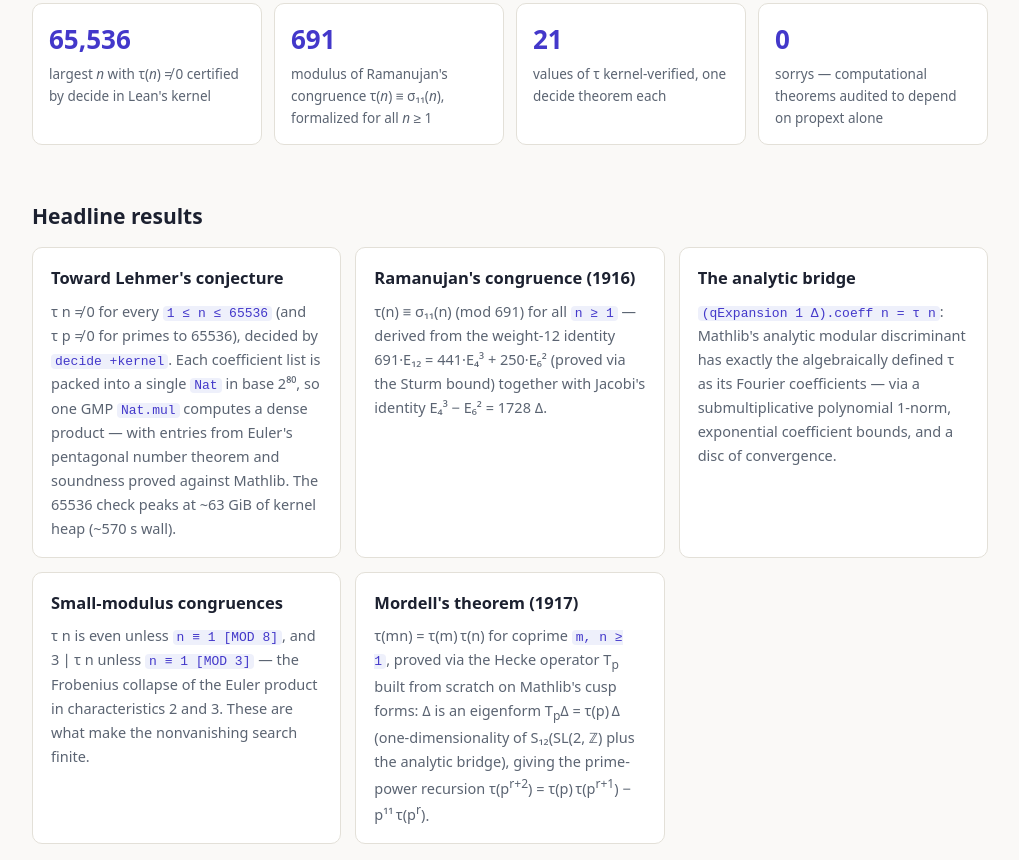
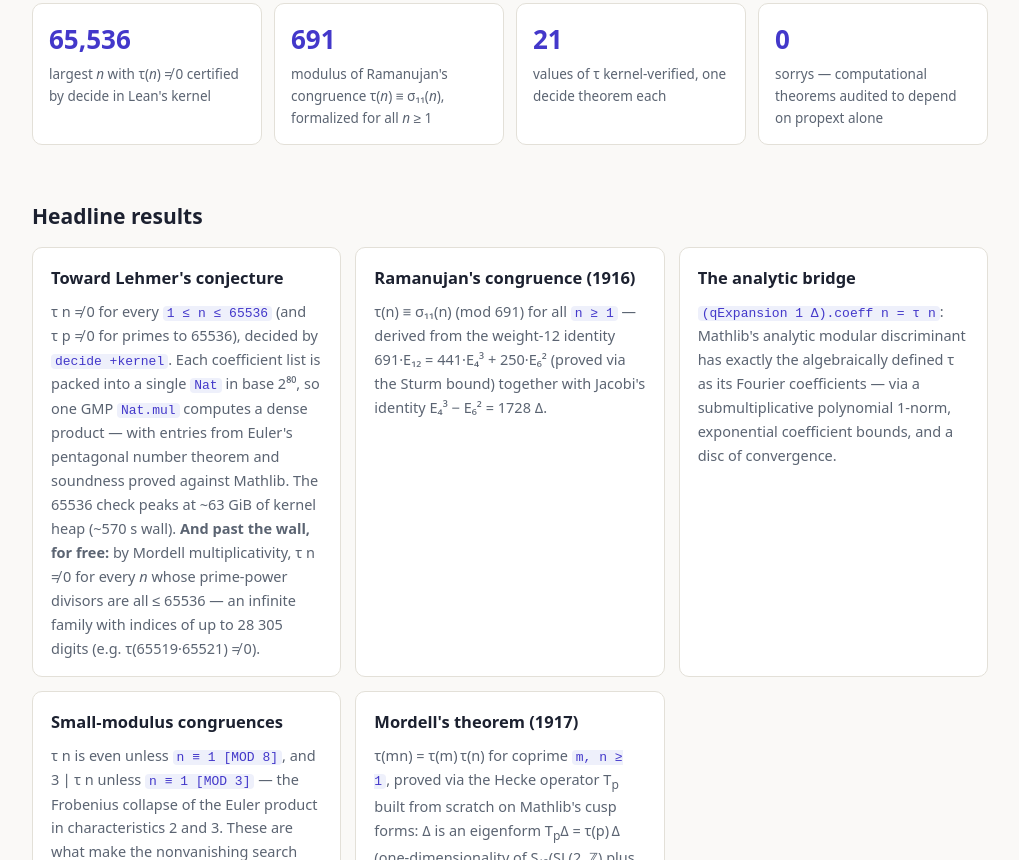
Before and after one commit to picodozbotdoz/math-proof1, a plain HTML site: page docs/index.html in a window 1280 px wide. Shown: the part 320-1180 px from the top of the page, without its empty margins (130-1149 px from the left). Drawn offline with Linux system fonts and the light colour scheme.

Commit message:
LehmerUnbounded (iteration 8): tau_ne_zero_of_forall_prime_pow — nonvanishing on an unbounded index set via Mordell
- light parametric theorem: verified tau m ≠ 0 on 1..B (any route) implies
  tau n ≠ 0 for every n whose prime-power divisors are all ≤ B
- heavy instantiation tau_ne_zero_of_prime_pow_le_65536 (LehmerPrimePower.lean,
  verified on Modal: 529 s, 62.9 GiB) + first index past the 65536 wall:
  tau_of_65519_mul_65521_ne_zero (tau 4292870399 ≠ 0)
- covered set now infinite: all squarefree products of the 6542 primes ≤ 65536
  (primorial has 28305 digits); export exists_prime_pow_decomp from Mordell.lean
- wire LehmerUnbounded into root/defaultTargets/CI; research log, README, docs

```diff
--- a/docs/index.html
+++ b/docs/index.html
@@ -105,7 +105,11 @@
       <code>Nat</code> in base 2⁸⁰, so one GMP <code>Nat.mul</code> computes a dense
       product — with entries from Euler's pentagonal number theorem and soundness
       proved against Mathlib. The 65536 check peaks at ~63&nbsp;GiB of kernel heap
-      (~570&nbsp;s wall).</p>
+      (~570&nbsp;s wall). <strong>And past the wall, for free:</strong> by Mordell
+      multiplicativity, <span class="math">τ&nbsp;n ≠ 0</span> for every <em>n</em>
+      whose prime-power divisors are all ≤&nbsp;65536 — an infinite family with
+      indices of up to 28&nbsp;305 digits (e.g.
+      <span class="math">τ(65519·65521)&nbsp;≠&nbsp;0</span>).</p>
     </div>
     <div class="card">
       <h3>Ramanujan's congruence (1916)</h3>
```
Also changed, not shown: 8 other files.
